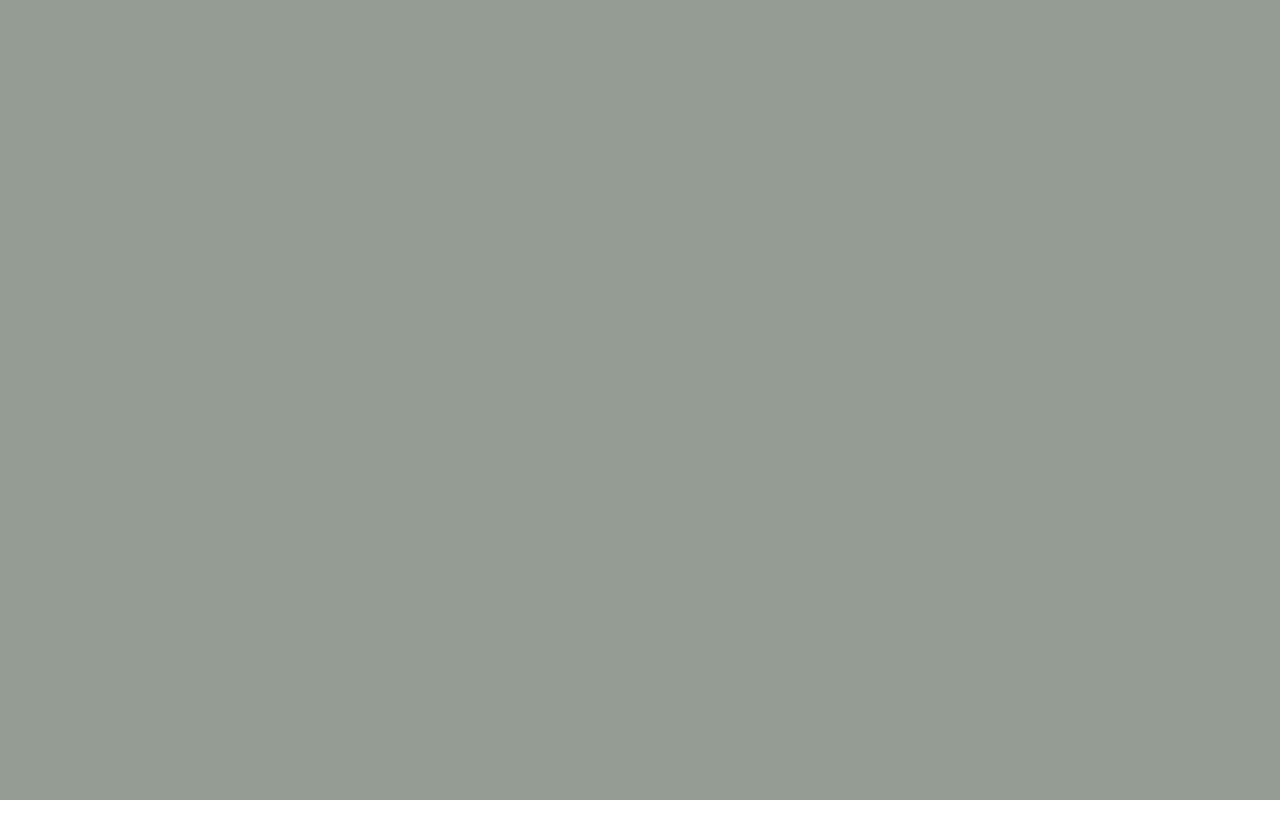
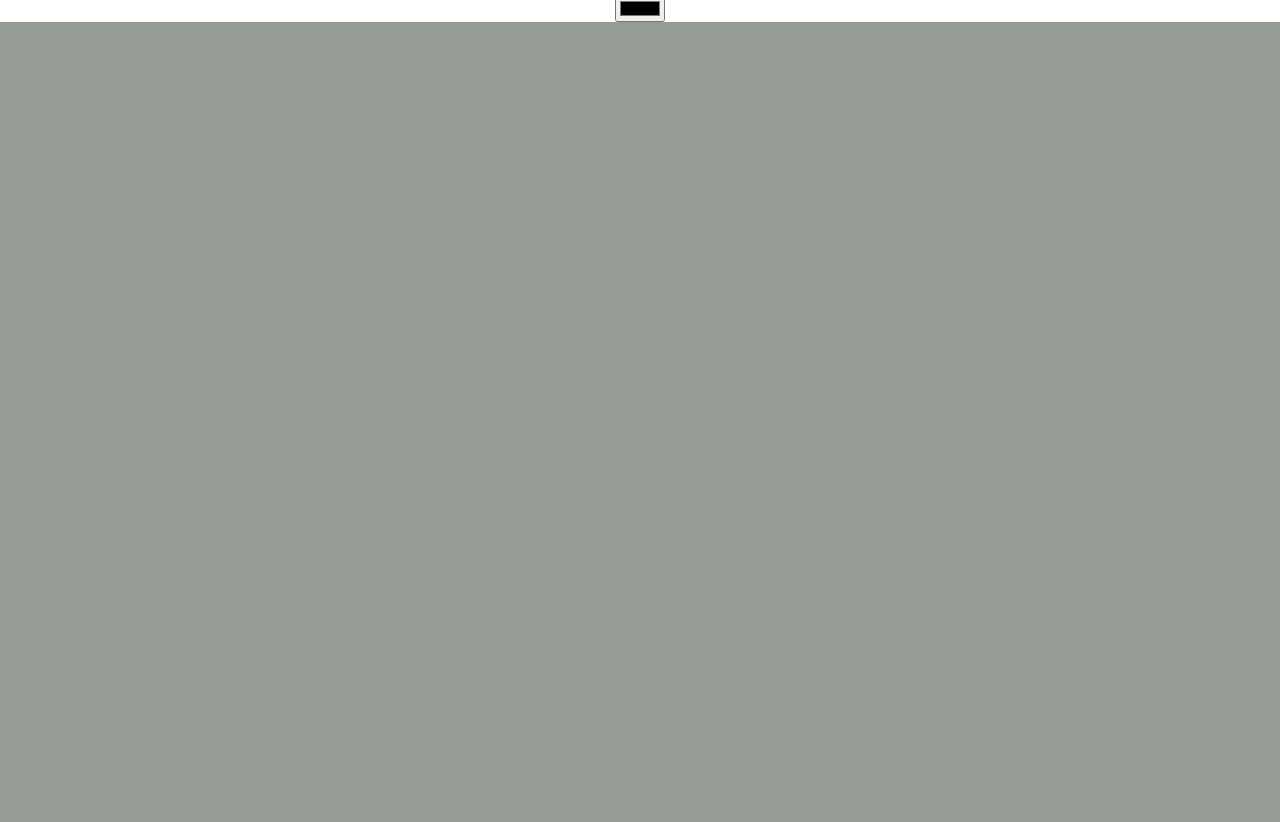
Before and after one commit to nicozh/canvas-drawing, a plain HTML site: page sketchpad/index.html in a window 1280 px wide. Drawn offline with Linux system fonts and the light colour scheme.

Commit message:
canvas-2

```diff
--- a/sketchpad/css/style.css
+++ b/sketchpad/css/style.css
@@ -1,5 +1,10 @@
 body {
-    margin: 0
+    height: 100Vh;
+    overflow: hidden;
+    display: flex;
+    flex-direction: column;
+    justify-content: center;
+    align-items: center;
 }
 #canva{
     background: rgb(149, 155, 149);
--- a/sketchpad/index.html
+++ b/sketchpad/index.html
@@ -5,9 +5,13 @@
     <meta name="viewport" content="width=device-width, initial-scale=1.0">
     <meta http-equiv="X-UA-Compatible" content="ie=edge">
     <title>Document</title>
+    <link rel="shortcut icon" href="./img/drew.ico">
     <link rel="stylesheet" href="./css/style.css">
 </head>
 <body>
+    <div class="tools">
+        <input type="color" id="colors">
+    </div>
     <canvas id="canva" width:"300" height="300"></canvas>
     <script src="./js/main.js"></script>
 </body>
--- a/sketchpad/js/main.js
+++ b/sketchpad/js/main.js
@@ -1,21 +1,24 @@
+
+
+
+var canvas = document.getElementById('canva');
+var ctx = canvas.getContext('2d');
+
+//调整大小
+
+function resize() {
+	canvas.width = window.innerWidth;
+	canvas.height = window.innerHeight;
+	render();
+}
+window.addEventListener('resize', resize, false); resize();
+function render() { // draw to screen here
+}
 
 
 
 
 
-
-
-
-var canvas = document.getElementById('canva');
-canvas.width = window.innerWidth;
-canvas.height = window.innerHeight;
-var ctx = canvas.getContext('2d');
-
-
-window.onresize=function(){
-    canvas.width = window.innerWidth;
-    canvas.height = window.innerHeight;
-  }
 
 
   //点击鼠标
@@ -25,7 +28,6 @@ window.onresize=function(){
   painting=true;
   var x=aa.clientX;
   var y=aa.clientY;
-  drewCrcle(x,y,2);
   lastPoint={x:x,y:y};
 
   };
```
Also changed, not shown: sketchpad/img/drew.ico (added).
